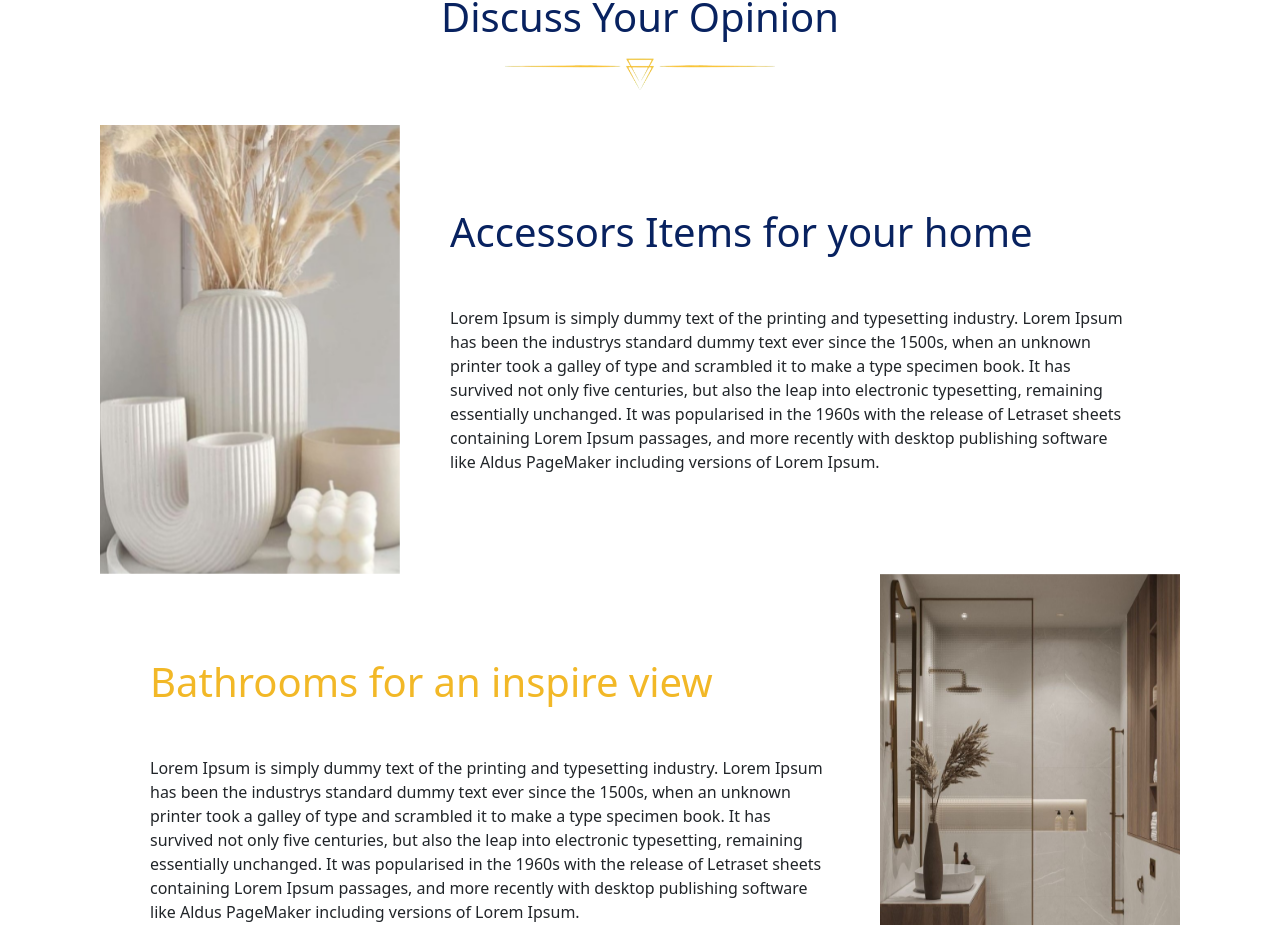
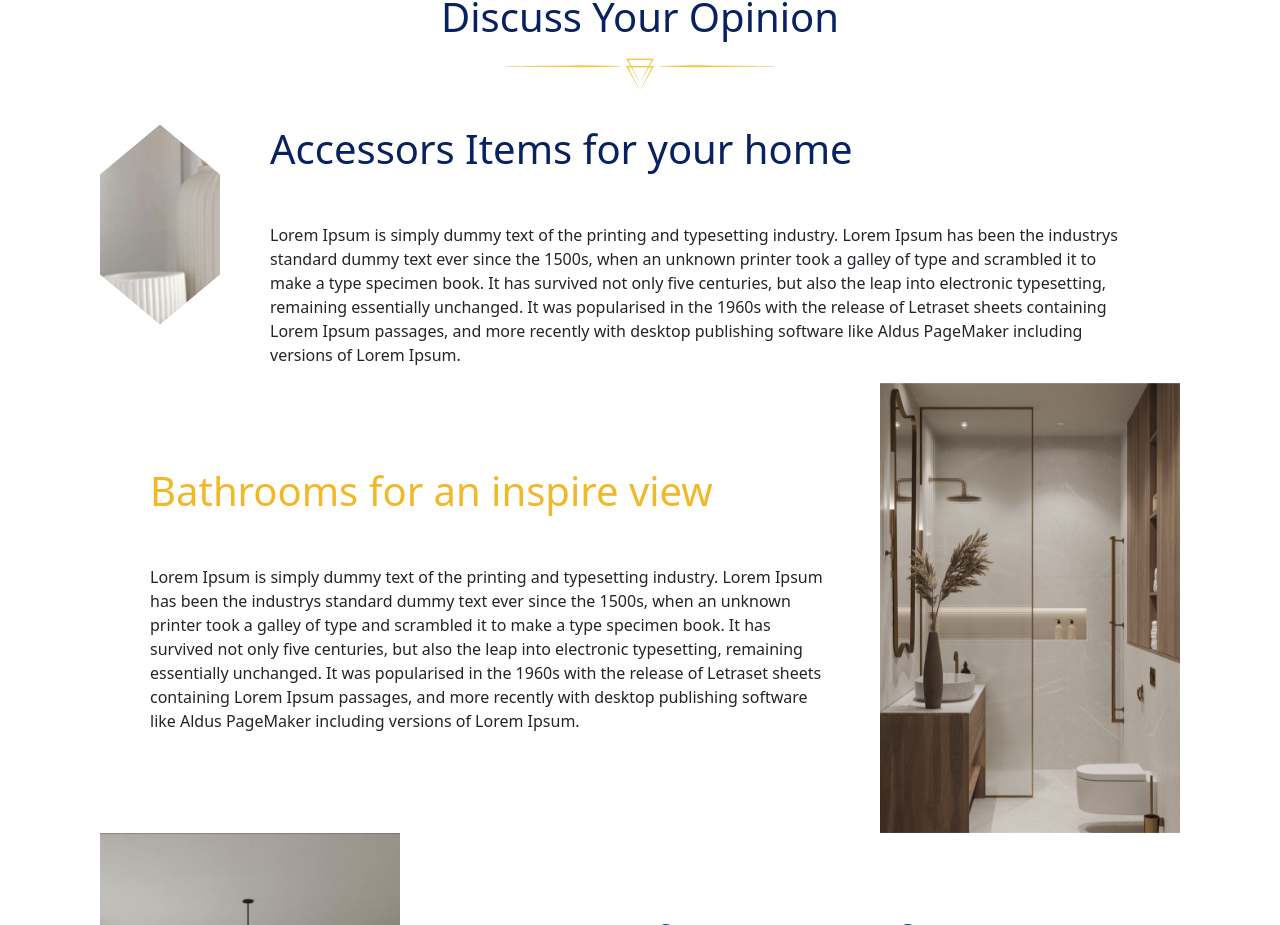
Before and after one commit to Ayasheriff/ornamenta-decoration-web, a React (Vite) app: page / in a window 1280 px wide. Shown: the part 1855-2780 px from the top of the page. Built offline with nearby package versions, Linux system fonts and the light colour scheme; a web font is replaced by a local one.

Commit message:
hexagon shape

```diff
--- a/src/pages/HomePage/HomeCrousel/HomeCarousel.jsx
+++ b/src/pages/HomePage/HomeCrousel/HomeCarousel.jsx
@@ -15,22 +15,29 @@ const HomeCarousel = () => {
   return (
     <div>
       <div className="exchange-box">
-      <MainTitle title={"Discuss Your Opinion"}/>
-
+        <MainTitle title={"Discuss Your Opinion"} />
         <div className="carousel-imgs ">
           <Carousel slide={false} indicators={false} controls={false}>
             <Carousel.Item>
-              <img className="carousel-home-img" src={Access1} />
+              <div className="hexagon-container">
+                <img className="carousel-home-img hexagon-img" src={Access1} />
+              </div>
             </Carousel.Item>
             <Carousel.Item>
-              <img className="carousel-home-img" src={Access2} />
+              <div className="hexagon-container">
+                <img className="carousel-home-img hexagon-img" src={Access2} />
+              </div>
             </Carousel.Item>
             <Carousel.Item>
-              <img className="carousel-home-img" src={Access3} />
+              <div className="hexagon-container">
+                <img className="carousel-home-img hexagon-img" src={Access3} />
+              </div>
             </Carousel.Item>
           </Carousel>
           <div className="carousel-titles">
-            <h1 style={{ color: "#082260",marginBlockEnd:"50px" }}>Accessors Items for your home</h1>
+            <h1 style={{ color: "#082260", marginBlockEnd: "50px" }}>
+              Accessors Items for your home
+            </h1>
             <p>
               Lorem Ipsum is simply dummy text of the printing and typesetting
               industry. Lorem Ipsum has been the industrys standard dummy text
@@ -48,7 +55,9 @@ const HomeCarousel = () => {
 
         <div className="carousel-imgs ">
           <div className="carousel-titles">
-            <h1 style={{ color: "#f2b827" ,marginBlockEnd:"50px"}}>Bathrooms for an inspire view</h1>
+            <h1 style={{ color: "#f2b827", marginBlockEnd: "50px" }}>
+              Bathrooms for an inspire view
+            </h1>
             <p>
               Lorem Ipsum is simply dummy text of the printing and typesetting
               industry. Lorem Ipsum has been the industrys standard dummy text
@@ -88,7 +97,9 @@ const HomeCarousel = () => {
             </Carousel.Item>
           </Carousel>
           <div className="carousel-titles">
-            <h1 style={{ color: "#082260" ,marginBlockEnd:"50px"}}>Bedrooms for your comfort</h1>
+            <h1 style={{ color: "#082260", marginBlockEnd: "50px" }}>
+              Bedrooms for your comfort
+            </h1>
             <p>
               Lorem Ipsum is simply dummy text of the printing and typesetting
               industry. Lorem Ipsum has been the industrys standard dummy text
--- a/src/pages/HomePage/HomeCrousel/HomeCarousel.style.scss
+++ b/src/pages/HomePage/HomeCrousel/HomeCarousel.style.scss
@@ -34,3 +34,18 @@
   width: 100%;
   margin-block-end: 50px;
 }
+
+
+.hexagon-container {
+  width: 120px; /* Adjust the width as needed */
+  height: 200px; /* Adjust the height as needed */
+  clip-path: polygon(50% 0%, 100% 25%, 100% 75%, 50% 100%, 0% 75%, 0% 25%);
+  overflow: hidden;
+  margin: auto;
+}
+
+.hexagon-img {
+  width: 100%;
+  height: 100%;
+  object-fit: cover; /* Maintain image aspect ratio */
+}
```
